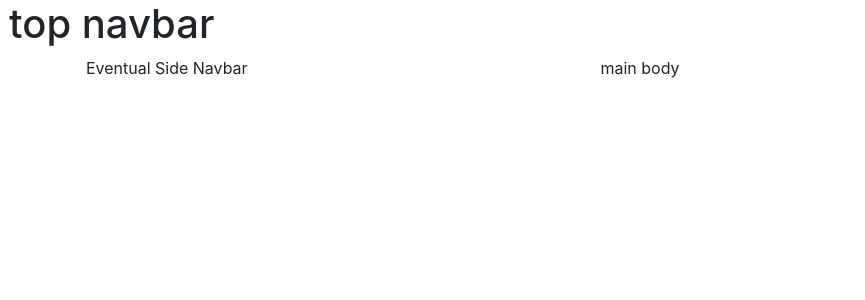
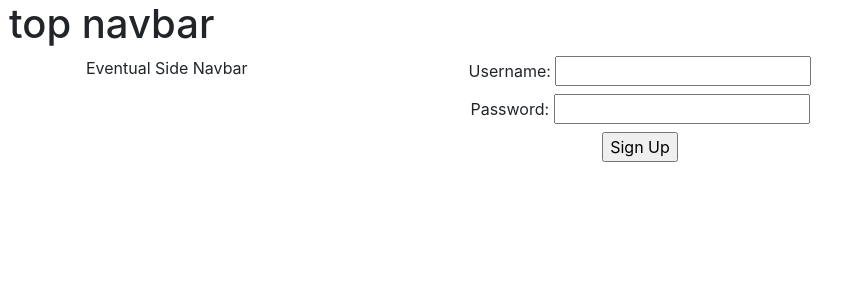
Before and after one commit to Bryce-Du/PantryApp, a React (Create React App) app in the folder pantry-app/: page / in a window 1280 px wide. Shown: the top 300 px of the page, without its empty margins (0-865 px from the left). Built offline with nearby package versions, Linux system fonts and the light colour scheme.

Commit message:
make user signup

```diff
--- a/pantry-app/src/App.js
+++ b/pantry-app/src/App.js
@@ -1,5 +1,6 @@
 import React from 'react';
 import './App.css';
+import UserForm from './components/UserForm.js'
 
 function App() {
   return (
@@ -7,7 +8,7 @@ function App() {
       <div className="row"><h1>top navbar</h1></div>
       <div className="row">
         <div className="col-3 text-align-right">Eventual Side Navbar</div>
-        <div className="col-6">main body</div>
+        <div className="col-6"><UserForm /></div>
       </div>
     </div>
   );
--- /dev/null
+++ b/pantry-app/src/actions/session.js
@@ -0,0 +1,17 @@
+export default function signUp(user){
+    // User is an object with keys of username and password
+    console.log("calling action creator")
+    console.log(user)
+    return function (dispatch) {
+        fetch('http://localhost:3001/users',{
+            method: "POST",
+            headers: {
+                'Content-Type': 'application/json',
+                'Accepts': 'application/json'
+            },
+            body: JSON.stringify({user})
+        })
+        .then(res => res.json())
+        .then(userObj => dispatch({type: "SIGNUP", payload: userObj}))
+    }
+}
--- /dev/null
+++ b/pantry-app/src/components/UserForm.js
@@ -0,0 +1,40 @@
+import React from 'react'
+import { connect } from 'react-redux'
+import signUp from '../actions/session.js'
+
+class UserForm extends React.Component{
+    state = {
+        username: '',
+        password: ''
+    }
+
+    handleChange = event => {
+        let key = event.target.name
+        let value = event.target.value
+        this.setState({
+            [key]: value
+        })
+    }
+
+    handleSubmit = event => {
+        event.preventDefault()
+        console.log(this.state)
+        this.props.dispatchedSignUp(this.state)
+    }
+
+    render(){
+        return (
+            <form className="form" onSubmit={this.handleSubmit}>
+                <label>Username: <input onChange={this.handleChange} type="text" name="username" value={this.state.username} autoComplete="off"/></label><br/>
+                <label>Password: <input onChange={this.handleChange} type="password" name="password" value={this.state.password}/></label><br/>
+                <input type="submit" value="Sign Up"/>
+            </form>
+        )
+    }
+}
+
+const mDTP = (dispatcher) => {
+    return {dispatchedSignUp: user => dispatcher(signUp(user))}
+}
+
+export default connect(null, mDTP)(UserForm)
--- a/pantry-app/src/reducers/index.js
+++ b/pantry-app/src/reducers/index.js
@@ -1,6 +1,8 @@
 import { combineReducers } from 'redux';
 import recipesReducer from './recipes';
+import usersReducer from './users'
 
 export default combineReducers({
   recipesReducer,
+  usersReducer
 });
--- /dev/null
+++ b/pantry-app/src/reducers/users.js
@@ -0,0 +1,8 @@
+export default (state = {}, action) => {
+    switch (action.type){
+        case "SIGNUP":
+            return {user: action.payload.username}
+        default:
+            return state
+    }
+}
```
